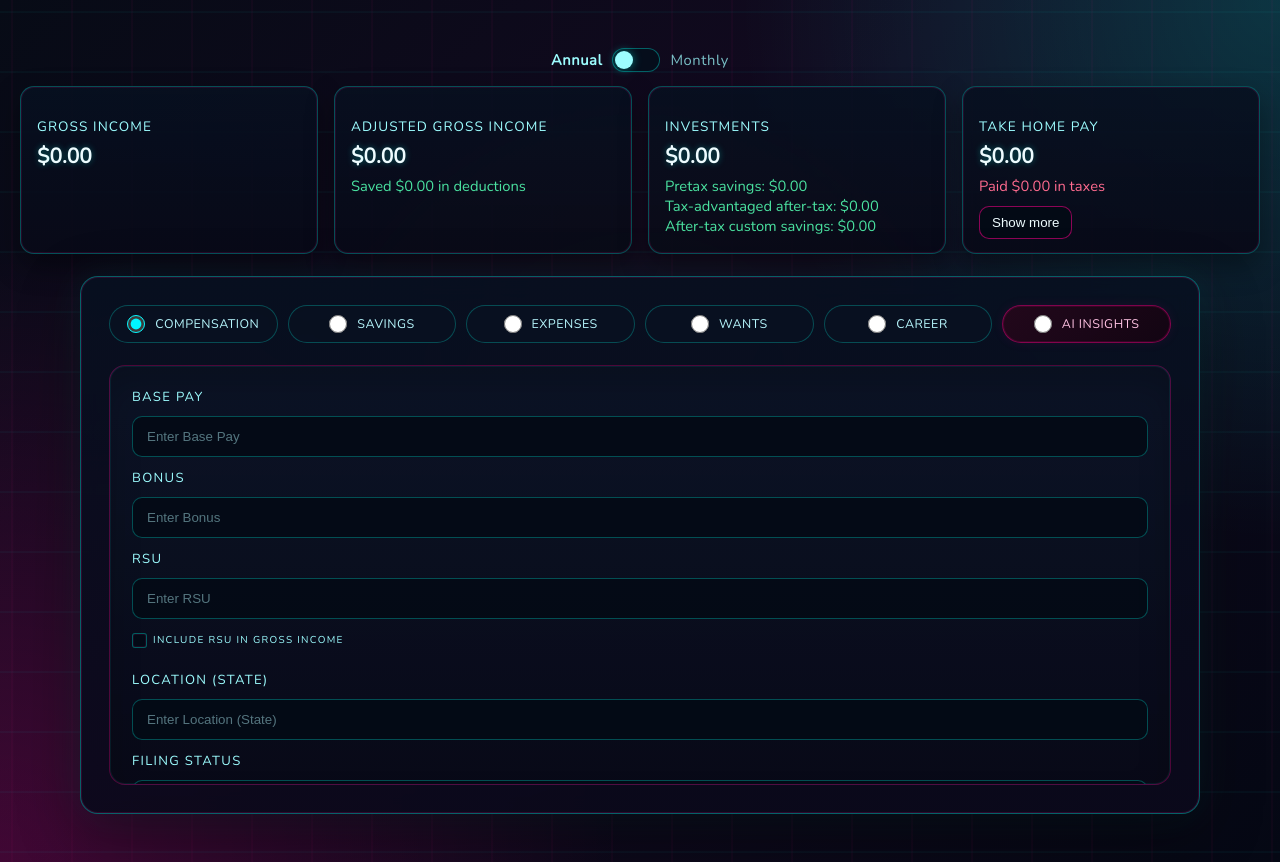
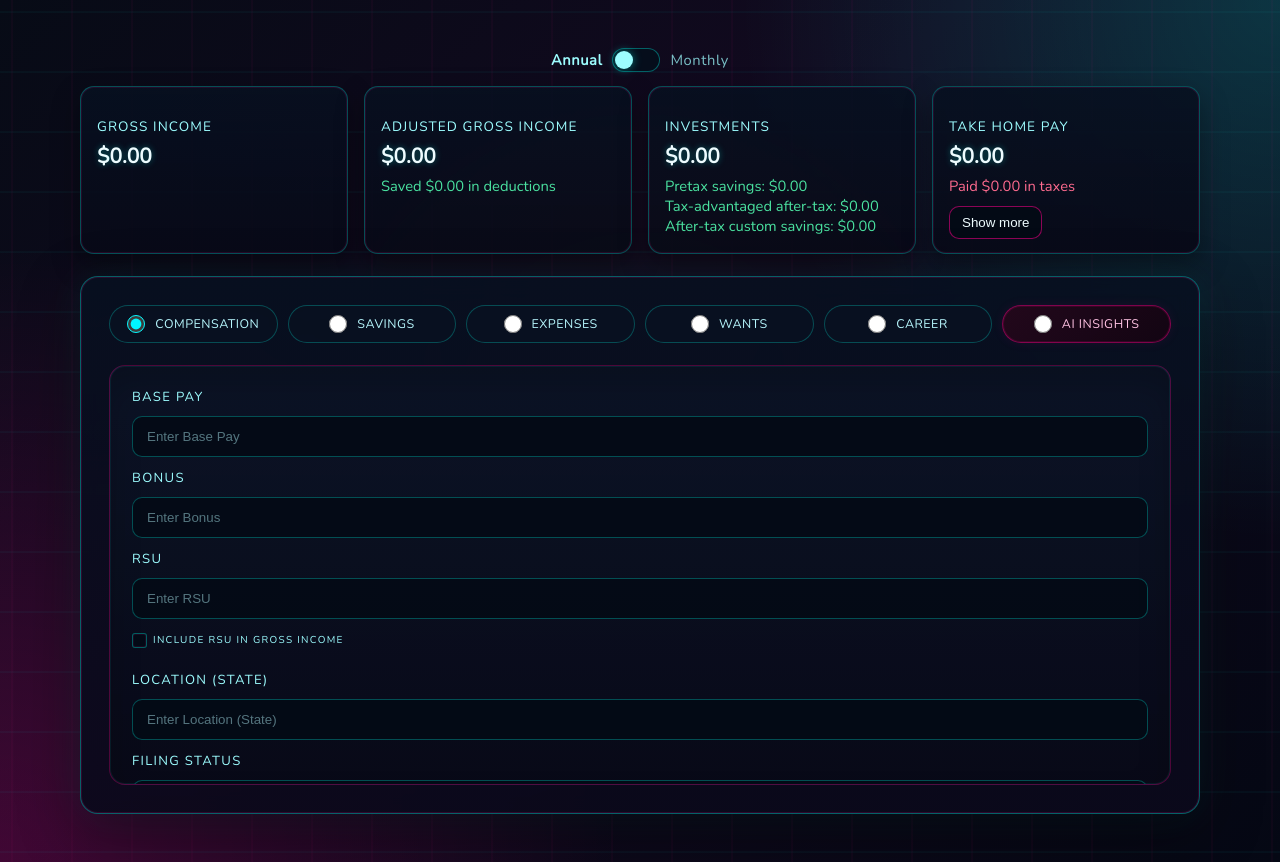
Before and after one commit to AlexthePear/Irvinehacks2026, a React (Vite) app in the folder frontend/: page / in a window 1280 px wide. Built offline with nearby package versions, Linux system fonts and the light colour scheme.

Commit message:
panel and live displays scale properly with differnet window sizes

```diff
--- a/frontend/src/App.css
+++ b/frontend/src/App.css
@@ -3,6 +3,7 @@
 /* ========================= */
 
 :root {
+    --content-max-width: 1120px;
     --form-border-color: rgba(0, 255, 240, 0.28);
     --form-focus-border-color: rgba(255, 0, 140, 0.65);
 }
@@ -119,7 +120,7 @@ body::before {
 .panel-shell {
     position: relative;
     z-index: 1;
-    width: min(1120px, 100%);
+    width: min(var(--content-max-width), 100%);
     padding: 28px;
     box-sizing: border-box;
     border: 1px solid rgba(0, 255, 240, 0.35);
--- a/frontend/src/components/LiveDisplay/LiveDisplay.css
+++ b/frontend/src/components/LiveDisplay/LiveDisplay.css
@@ -1,7 +1,8 @@
 .live-display {
-  width: 100%;
+  width: min(var(--content-max-width, 1120px), 100%);
   margin: 0 auto 22px;
   color: #eefcff;
+  box-sizing: border-box;
 }
 
 .period-toggle {
```
